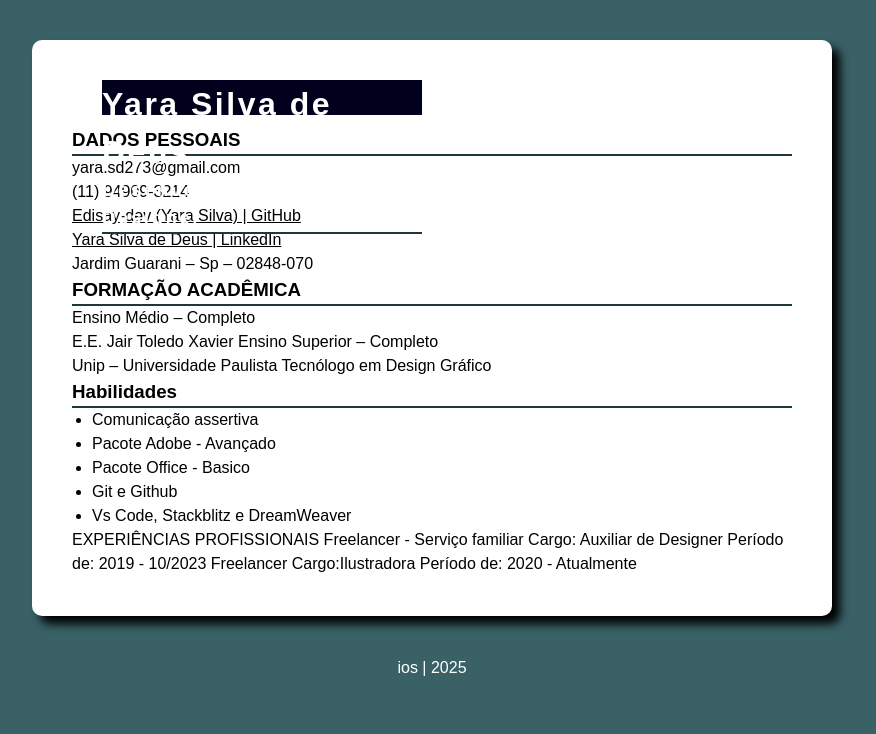
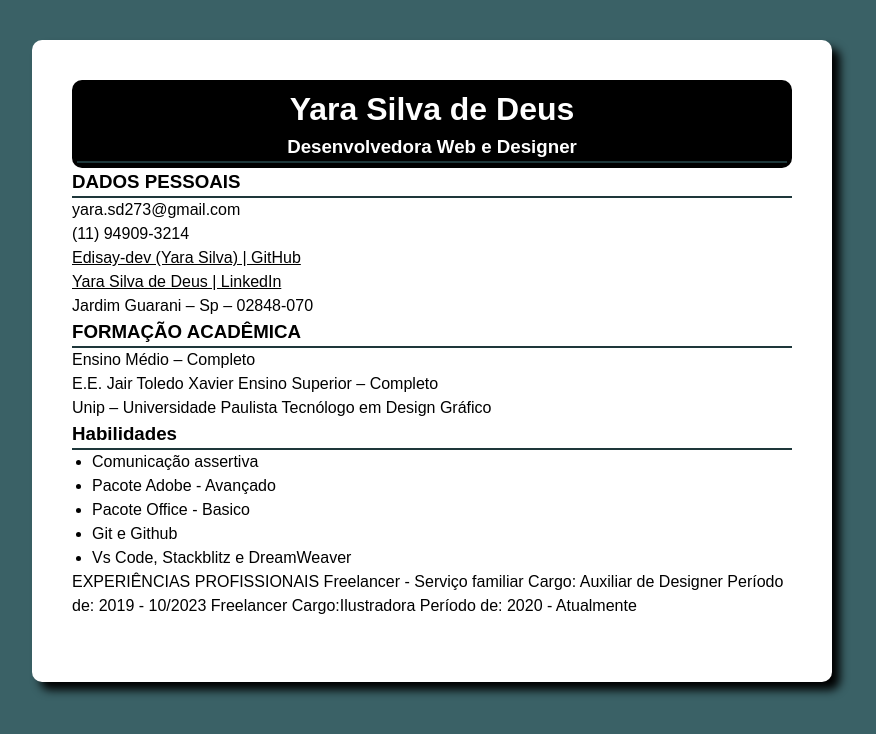
Before and after one commit to Edisay-dev/Curriculo-web-IOS, a plain HTML site: page index.html in a window 1280 px wide. Shown: the whole page, without its empty margins (208-1084 px from the left). Drawn offline with Linux system fonts and the light colour scheme.

Commit message:
Commit para a Yara

```diff
--- a/index.html
+++ b/index.html
@@ -14,11 +14,11 @@
             <div class="nome">
                 <h1>Yara Silva de Deus</h1>
                 <h3>Desenvolvedora Web e Designer</h3>
-                <div>
+            </div>
 
         </header>
 
-        <main>
+
             <section class="dados-pessoais">
                 <h3>DADOS PESSOAIS</h3>
                 <p id="email">
@@ -65,8 +65,8 @@
                 Cargo:Ilustradora
                 Período de: 2020 - Atualmente
             </section>
-        </main>
-    </div>
+
+
 
         <div class="rodape">
             <footer>
@@ -75,6 +75,7 @@
                 </P>
             </footer>
         </div>
+    </div>
 </body>
 
 </html>
--- a/style/style.css
+++ b/style/style.css
@@ -12,14 +12,11 @@ body{
 }
 
 .nome {
-  position: relative;
-  margin-left: 30px;
-  margin-bottom: 1.5%;
-  background-color: rgb(1, 1, 29);
-  height: 35px;
-  width: 320px;
-  color: white;
-  letter-spacing: 2.5px;
+    background-color: #000000;
+    color: #ffffff;
+    border-radius: 10px;
+    padding: 5px;
+    text-align: center;
 }
 
 h3{
```
Lines whose indentation alone changed are shown as unchanged.
